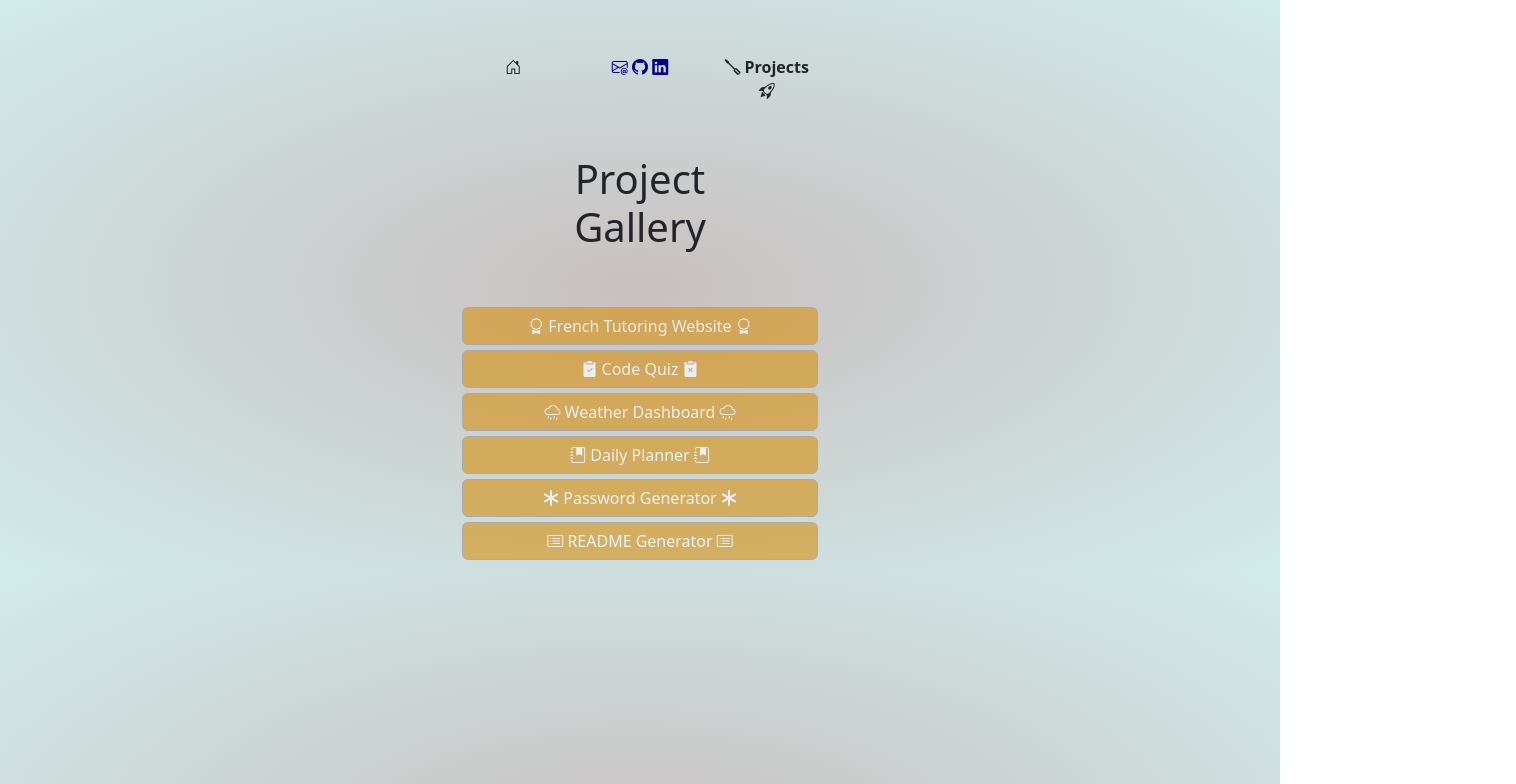
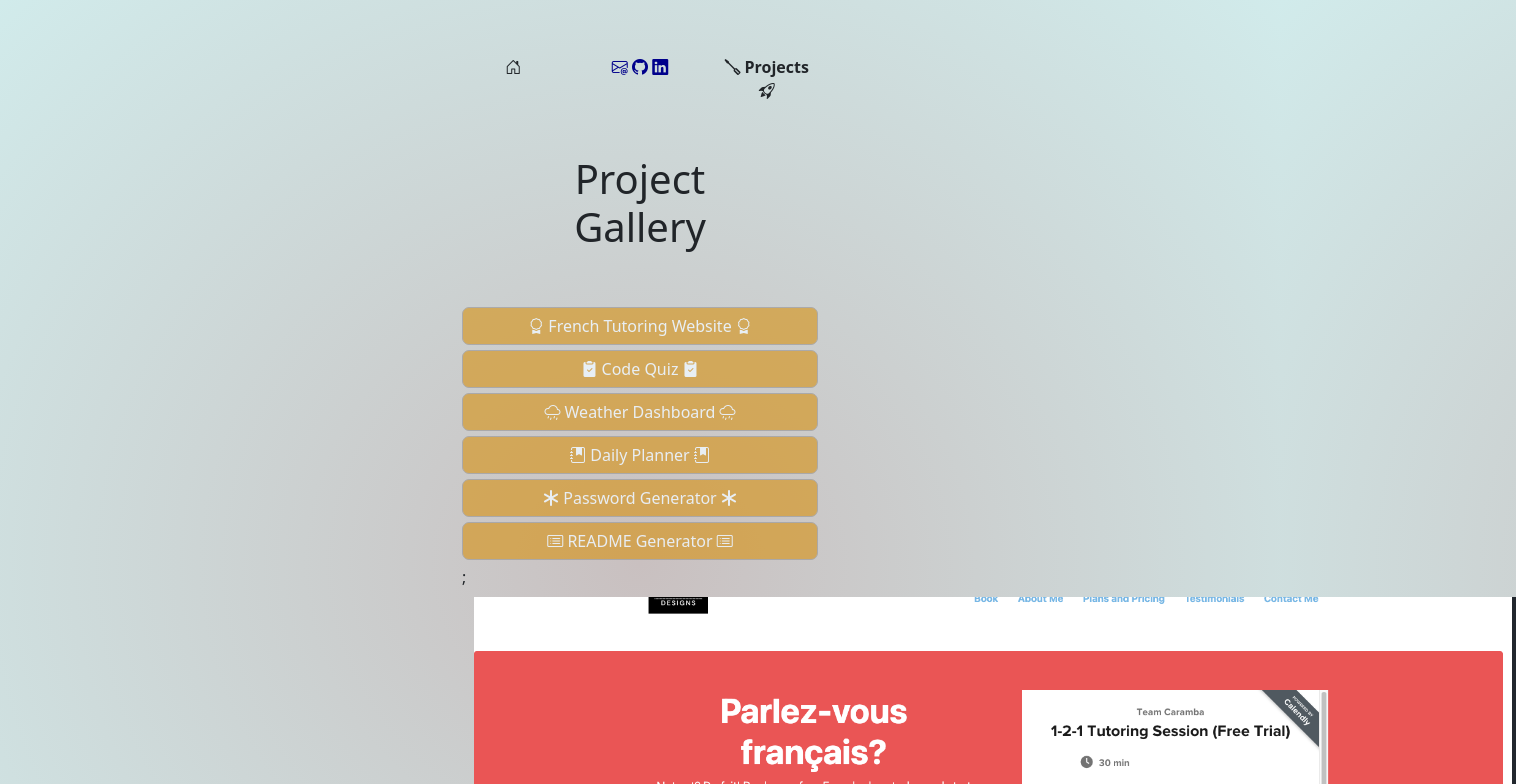
Before and after one commit to BenedictCodesHere/ben-react-app, a React (Create React App) app: page /ben-react-app/projects in a window 1280 px wide. Shown: the top 784 px of the page, 1516 px wide, since content can reach past the window. Built offline with nearby package versions, Linux system fonts and the light colour scheme.

Commit message:
adding potential revisions to code, restructuring of projects gallery to fit React workflow better and not need so many routes

```diff
--- a/package.json
+++ b/package.json
@@ -44,6 +44,7 @@
     ]
   },
   "devDependencies": {
-    "gh-pages": "^5.0.0"
+    "gh-pages": "^5.0.0",
+    "svg-url-loader": "^8.0.0"
   }
 }
--- a/src/App.js
+++ b/src/App.js
@@ -41,14 +41,7 @@ const ProjectsArray = projects.map((project) => (
                           <Route path="/ben-react-app" element={<Home />}/>
                           <Route path="/ben-react-app/contact" element={<Contact />} />
                           <Route path="/ben-react-app/projects" element={<ProjectGallery />} />
-                          <Route path="/ben-react-app/projects/french-tutoring-website" element={ProjectsArray[0]} />
-                          <Route path="/ben-react-app/projects/code-quiz" element={ProjectsArray[1]} />
-                          <Route path="/ben-react-app/projects/weather-dashboard" element={ProjectsArray[2]} />
-                          <Route path="/ben-react-app/projects/daily-planner" element={ProjectsArray[3]} />
-                          <Route path="/ben-react-app/projects/password-generator" element={ProjectsArray[4]} />
-                          <Route path="/ben-react-app/projects/README-generator" element={ProjectsArray[5]} />
                         </Routes>
-
                   </Router>
                 </div>
           <div className='col-sm-2 col-md-4 col-lg-4'></div>
--- a/src/components/Project.js
+++ b/src/components/Project.js
@@ -45,7 +45,7 @@ return (<>
 
 <ProjectNavbar />
 <div className="container">
-    <h2 className="project-title text-center">{props.title}</h2>
+
           <div className="card" style={{backgroundColor:"inherit"}}>
             <div className="img-container d-flex justify-content-center" style={{maxHeight: "35vh", width: "inherit"}}>
               <LazyLoadImage PlaceholderSrc={'../assets/images/placeholder.svg'} style={{maxHeight:"inherit", height:"inherit", width:"inherit", maxWidth: "100vw"}} alt={props.alt} src={ProjectImage}></LazyLoadImage>
--- /dev/null
+++ b/src/components/ProjectImg.js
@@ -0,0 +1,11 @@
+import React from "react";
+
+function ProjectImg({ProjectImage}){
+
+
+    return <div>
+        <img src={ProjectImage}></img>
+    </div>
+}
+
+export default ProjectImg;
--- a/src/components/ProjectNavbar.js
+++ b/src/components/ProjectNavbar.js
@@ -1,17 +1,15 @@
 import React from 'react';
 import { Link } from 'react-router-dom';
 import './ProjectNavbar.css';
-const ProjectNavbar = () => {
+import projects from '../projects.json';
+const ProjectNavbar = ({handleBtnClick, ImageArray}) => {
 
 
   return (
     <div className="navbar row">
-      <Link className="btn btn-block btn-project" to="/ben-react-app/projects/french-tutoring-website" key={1} ><i className="bi bi-award"></i>  French Tutoring Website  <i className="bi bi-award"></i></Link>
-      <Link className="btn btn-block btn-project" to="/ben-react-app/projects/code-quiz" key={2}><i class="bi bi-clipboard2-check-fill"></i>  Code Quiz  <i class="bi bi-clipboard2-x-fill"></i></Link>
-      <Link className="btn btn-block btn-project" to="/ben-react-app/projects/weather-dashboard" key={3}><i className="bi bi-cloud-drizzle"></i>   Weather Dashboard   <i className="bi bi-cloud-drizzle"></i></Link>
-      <Link className="btn btn-block btn-project" to="/ben-react-app/projects/daily-planner" key={4}><i className="bi bi-journal-bookmark-fill"></i>  Daily Planner  <i className="bi bi-journal-bookmark-fill"></i></Link>
-      <Link className="btn btn-block btn-project" to="/ben-react-app/projects/password-generator" key={5}><i className="bi bi-asterisk"></i>  Password Generator  <i className="bi bi-asterisk"></i></Link>
-      <Link className="btn btn-block btn-project" to="/ben-react-app/projects/README-generator" key={6}><i className="bi bi-card-list"></i>  README Generator  <i className="bi bi-card-list"></i></Link>
+{projects.map((project) => (
+  <button onClick={() => handleBtnClick(ImageArray[project.id - 1])} className={project.navbarClassName}  key={project.id} ><i className={project.navbarIconClass}></i>  {project.title}  <i className={project.navbarIconClass}></i></button>
+))};
     </div>
   );
 };
--- a/src/pages/ProjectGallery.js
+++ b/src/pages/ProjectGallery.js
@@ -1,9 +1,25 @@
-import React from "react";
+import React, { useState } from "react";
 import Project from '../components/Project';
 import projects from '../projects.json';
 import ProjectNavbar from "../components/ProjectNavbar";
 import { Routes, Route } from "react-router-dom";
+import ProjectImg from "../components/ProjectImg";
+import French from '../assets/images/french-tutoring-website.png';
+import CodeQuiz from '../assets/images/code-quiz.png';
+import Weather from '../assets/images/weather-dashboard.png';
+import DailyPlanner from '../assets/images/daily-planner.png';
+import PasswordGen from '../assets/images/password-generator.png';
+import READMEGen from '../assets/images/README-generator.png';
+
 function ProjectGallery() {
+
+const ImageArray = [French, CodeQuiz, Weather, DailyPlanner, PasswordGen, READMEGen];
+  // You have to set the project image variable as one of the imported images, not the path
+  const [ProjectImage, setProjectImage] = useState(ImageArray[0]);
+  const [title, setTitle] = useState()
+  const handleBtnClick = (projectImage) => {
+    setProjectImage(projectImage);
+  };
 
     return (<>
     <div className="container">
@@ -13,7 +29,9 @@ function ProjectGallery() {
         </div>
 
 
-      <ProjectNavbar></ProjectNavbar>
+      <ProjectNavbar ImageArray={ImageArray} handleBtnClick={handleBtnClick}></ProjectNavbar>
+
+      <ProjectImg ProjectImage={ProjectImage} />
     </div>
   </>
 );
--- a/src/projects.json
+++ b/src/projects.json
@@ -1,6 +1,8 @@
 [
     {
       "id": 1,
+        "navbarClassName": "btn btn-block btn-project",
+        "navbarIconClass": "bi bi-award",
       "title": "French Tutoring Website",
       "repo":
         "https://github.com/BenedictCodesHere/french-tutoring-website-react",
@@ -8,9 +10,11 @@
         "alt": "Image of deployed application for French tutoring website.",
         "deployed": "https://myfrenchtutor.netlify.app/",
         "description": "Developed as part of a 5-person team, this project was designed using React, Node, Bootstrap and custom CSS. I took the lead on developing the UnsplashComp component, which allows the user to interact with a set of named buttons, to call the Unsplash API with different search queries. I had to make use of the useEffect and useState react hooks in order to effectively manage the flow of data within this component. I also split the data into a separate JSON file, as part of separating concerns appropriately. I configured the Vocalvideo widget for use in React, which required significant amendments to the documented way to embed the code for simple HTML, and also integrated Google Analytics into the format for React."
-    },
+      },
     {
       "id": 2,
+        "navbarClassName": "btn btn-block btn-project",
+        "navbarIconClass": "bi bi-clipboard2-check-fill",
       "title": "Code Quiz",
       "repo":
         "https://github.com/BenedictCodesHere/Code-Quiz",
@@ -21,6 +25,8 @@
     },
     {
       "id": 3,
+        "navbarClassName": "btn btn-block btn-project",
+        "navbarIconClass": "bi bi-cloud-drizzle",
       "title":"Weather Dashboard",
       "repo":
         "https://github.com/BenedictCodesHere/Weather-Dashboard",
@@ -31,6 +37,8 @@
     },
     {
         "id": 4,
+          "navbarClassName": "btn btn-block btn-project",
+          "navbarIconClass": "bi bi-journal-bookmark-fill",
         "title": "Daily Planner",
         "repo":
           "https://github.com/BenedictCodesHere/Daily-Planner",
@@ -41,6 +49,8 @@
       },
       {
         "id": 5,
+        "navbarClassName": "btn btn-block btn-project",
+        "navbarIconClass": "bi bi-asterisk",
         "title": "Password Generator",
         "repo":
           "https://github.com/BenedictCodesHere/Password-Generator",
@@ -51,6 +61,8 @@
       },
       {
         "id": 6,
+        "navbarClassName": "btn btn-block btn-project",
+        "navbarIconClass": "bi bi-card-list",
         "title": "README Generator",
         "repo":
           "https://github.com/BenedictCodesHere/README-generator",
```
Also changed, not shown: src/components/ProjectTitle.js (added, +7 -0 lines), 1 other file (tests, documents, lock files or other folders).
